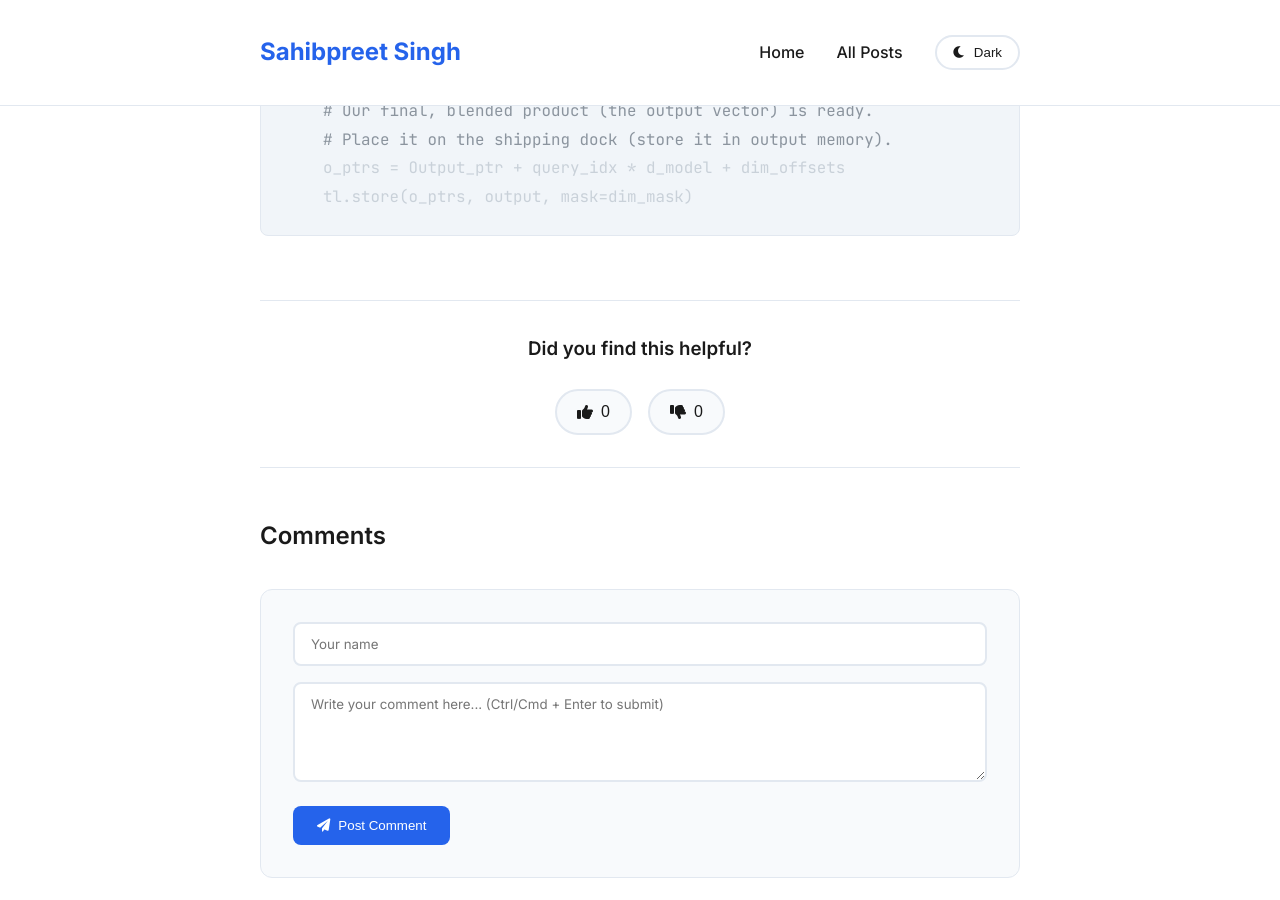
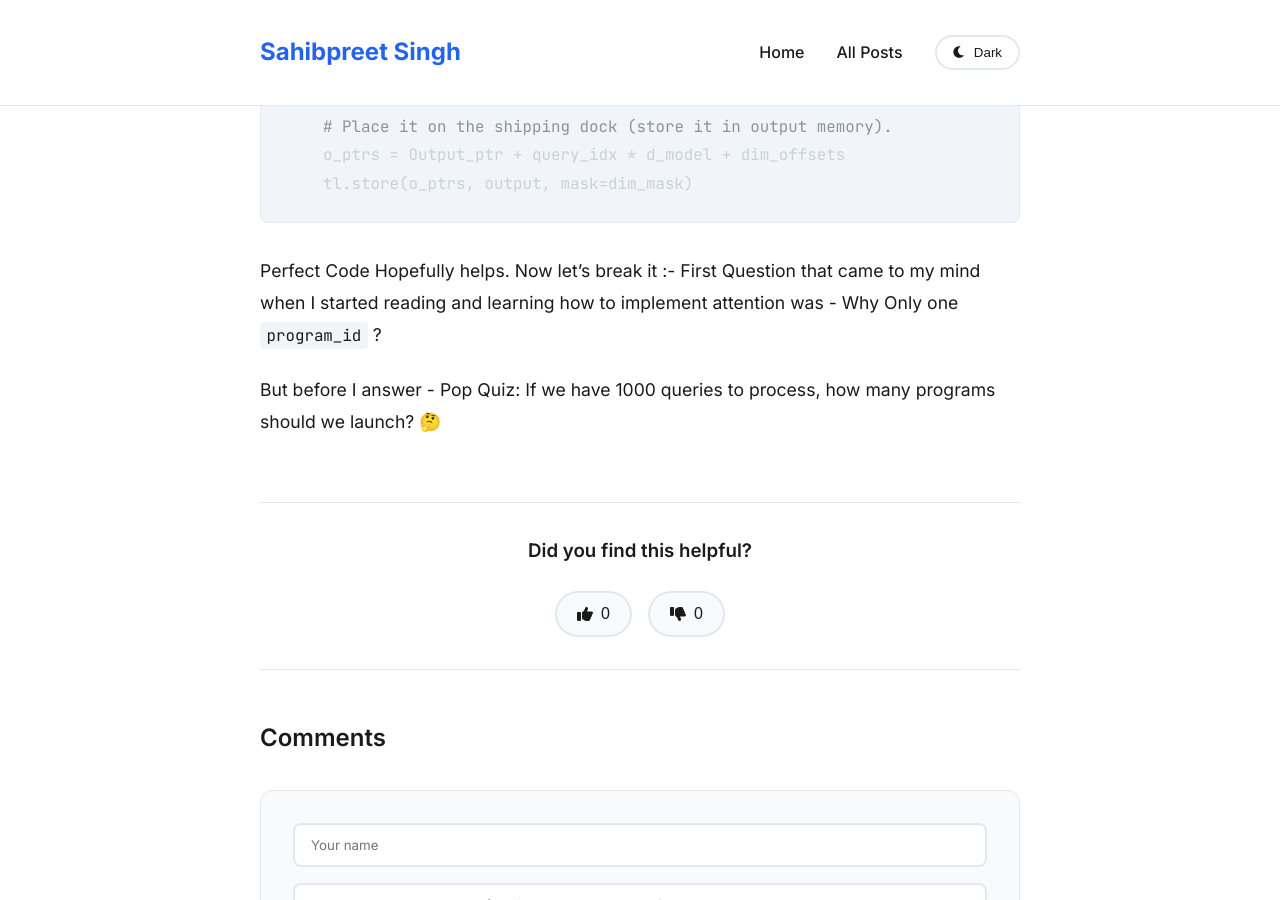
Before and after one commit to sahibpreetsingh12/sahibpreetsingh12.github.io, a Jekyll site: the page built from _posts/2025-09-28-Attention-Isn't-Magic- Building-the-Kernel-That-Powers-LLMs-From-Scratch.md, in a window 1280 px wide and 900 px high, scrolled down 4666 px. Built offline with Jekyll 4.4.1, drawn with Linux system fonts in a browser that asks for light colours; nearby versions of some CDN libraries.

````diff
--- a/_posts/2025-09-28-Attention-Isn't-Magic- Building-the-Kernel-That-Powers-LLMs-From-Scratch.md
+++ b/_posts/2025-09-28-Attention-Isn't-Magic- Building-the-Kernel-That-Powers-LLMs-From-Scratch.md
@@ -37,7 +37,7 @@
 
 -  <span style="color: #9ACD32; font-weight: bold;">Step 3</span>: Mix the Ingredients. It then takes the actual spices (Values) from inside those jars according to the recipe and mixes them together to create your final, complex flavor (Output).
 
-From the GPU's perspective, we're just building <span style="color: #3256cdff; font-weight: bold; font-size: 1.2em;">millions of tiny, unique recipes in parallel</span>. Our "slow" kernel today will do this one recipe at a time. Later, we'll learn how to do it much more efficiently.
+From the GPU's perspective, we're just building <span style="color: #3256cdff; font-weight: bold;">millions of tiny, unique recipes in parallel</span>. Our "slow" kernel today will do this one recipe at a time. Later, we'll learn how to do it much more efficiently.
 
 If still not convinced with my basic analogy the best place to read about this is - [Jay Alammar](https://jalammar.github.io/illustrated-transformer/)
 
@@ -125,3 +125,7 @@
     o_ptrs = Output_ptr + query_idx * d_model + dim_offsets
     tl.store(o_ptrs, output, mask=dim_mask)
 ```
+Perfect Code Hopefully helps. Now let's break it :-
+First Question that came to my mind when I started reading and learning how to implement attention was -  Why Only one `program_id` ?
+
+But before I answer - Pop Quiz: If we have 1000 queries to process, how many programs should we launch? 🤔
````
